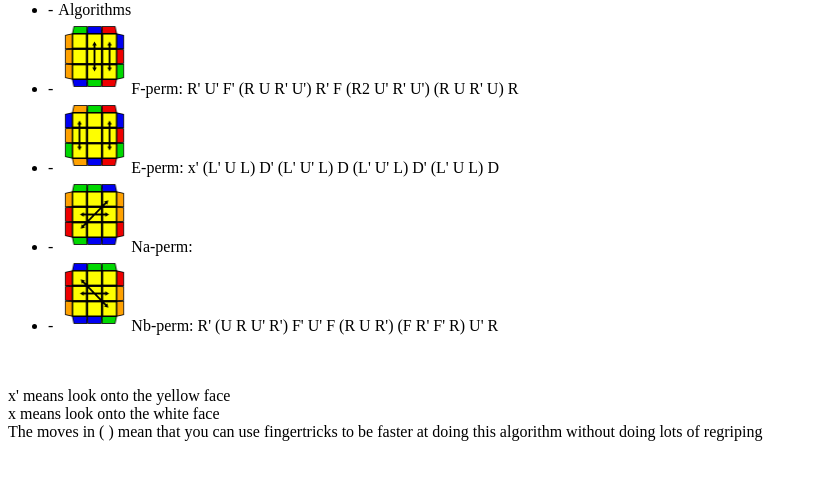
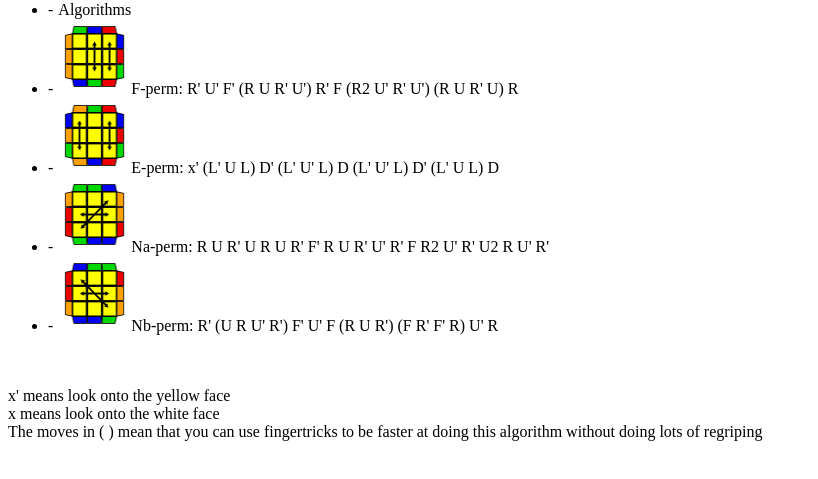
Before and after one commit to coding98html/cubingalgs, a plain HTML site: page pll-algs.html in a window 1280 px wide. Shown: the part 79-558 px from the top of the page, without its empty margins (0-818 px from the left). Drawn offline with Linux system fonts and the light colour scheme.

Commit message:
Update pll-algs.html

```diff
--- a/pll-algs.html
+++ b/pll-algs.html
@@ -15,7 +15,7 @@
         <li h2-title_algorithms>Algorithms</li>
         <li><img src="pll/assets/F-perm.jpg"  alt="" class="pll-algs_imgs">F-perm: R' U' F' (R U R' U') R' F (R2 U' R' U') (R U R' U) R</li>
         <li><img src="pll/assets/E-perm.jpg" alt="" class="pll-algs_imgs">E-perm: x' (L' U L) D' (L' U' L) D (L' U' L) D' (L' U L) D</li>
-        <li><img src="pll/assets/Na-perm.jpg" alt="" class="pll-algs_imgs">Na-perm: </li>
+        <li><img src="pll/assets/Na-perm.jpg" alt="" class="pll-algs_imgs">Na-perm: R U R' U R U R' F' R U R' U' R' F R2 U' R' U2 R U' R'</li>
         <li><img src="pll/assets/Nb-perm.jpg" alt="" class="pll-algs_imgs">Nb-perm: R' (U R U' R') F' U' F (R U R') (F R' F' R) U' R</li>
     </ul><br></br>
     x' means look onto the yellow face <br>
```
